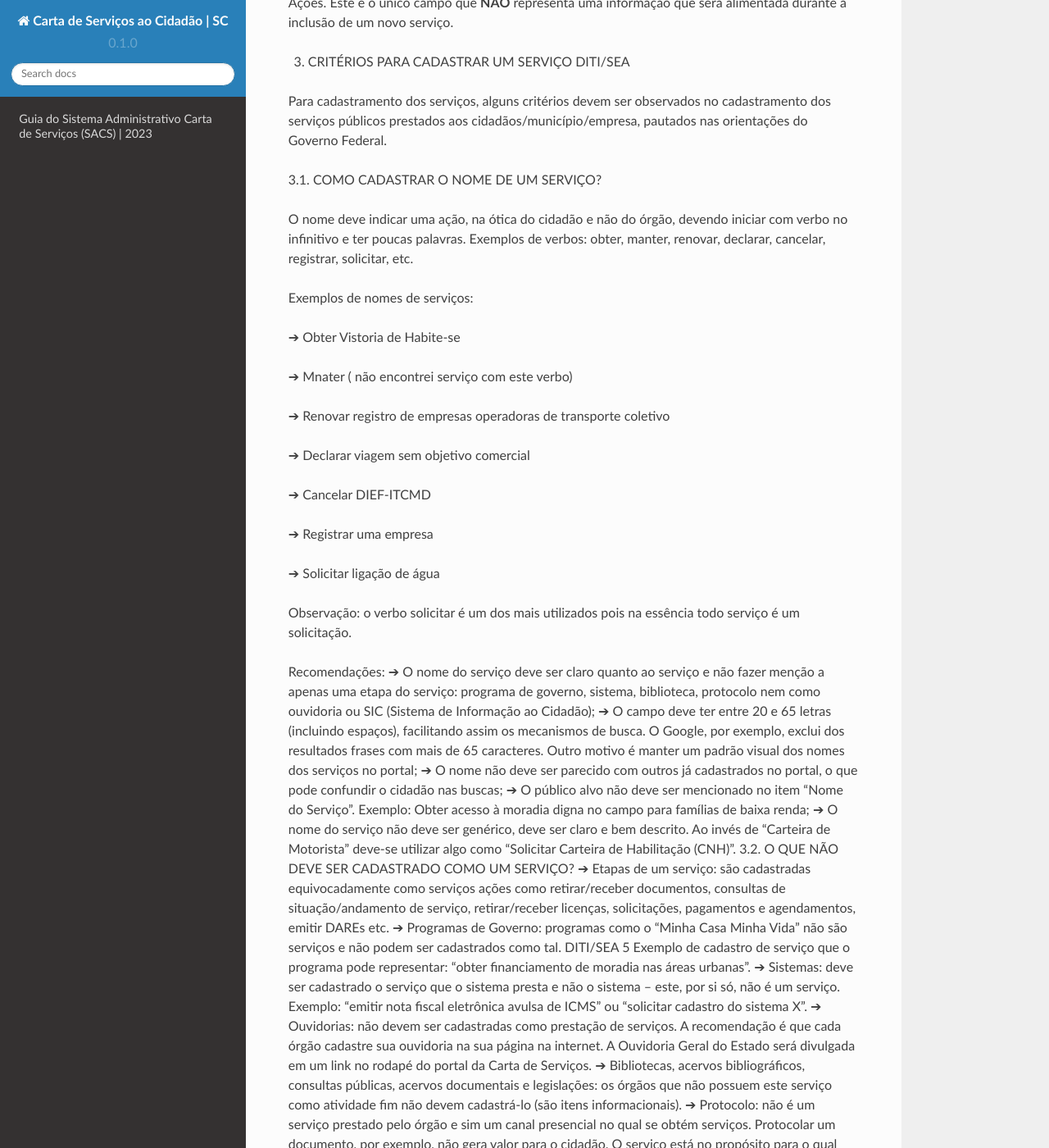
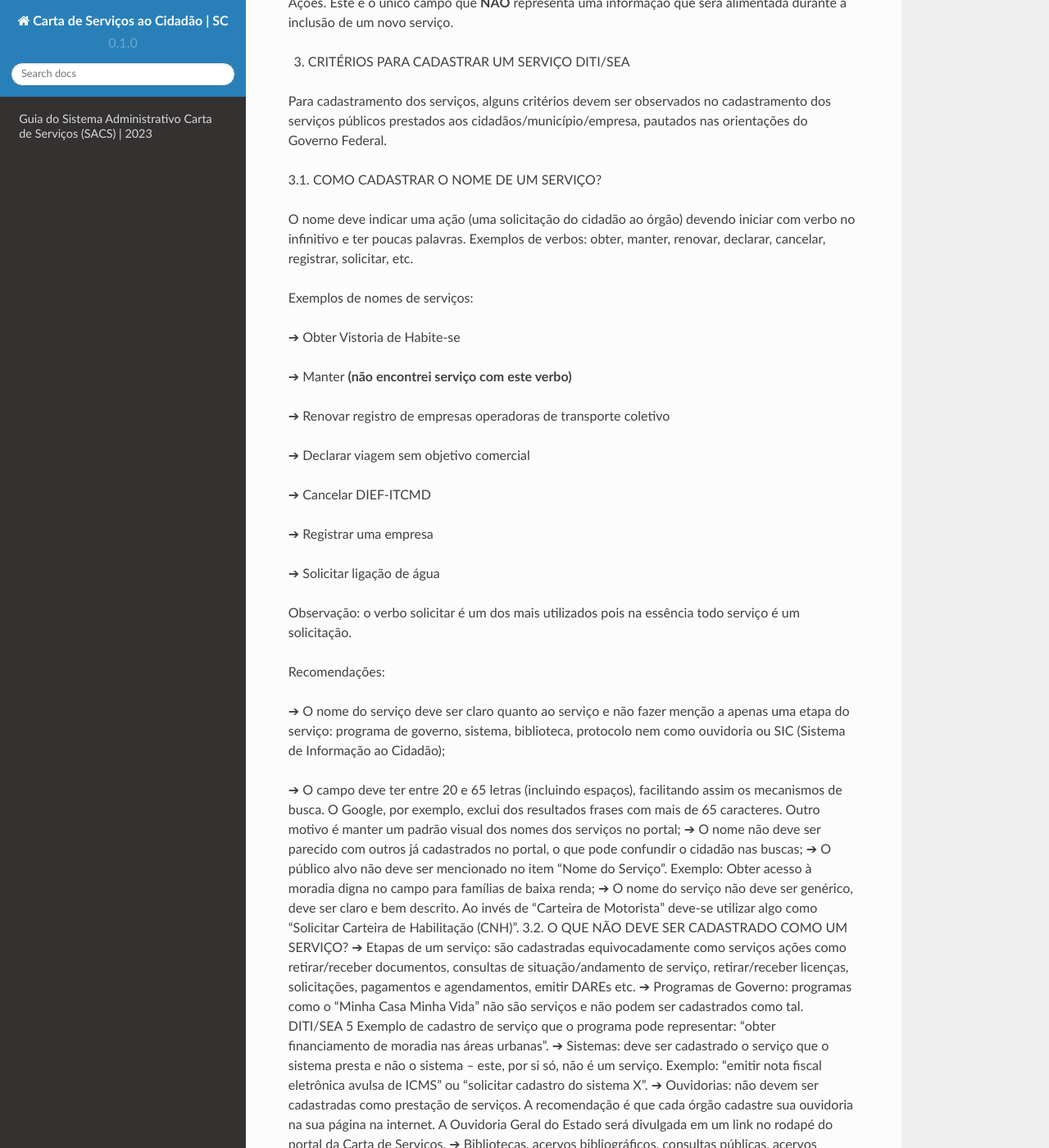
Before and after one commit to brunoaltieri/cartadeservicos, a Sphinx documentation site: the page built from docs/source/index.rst, in a window 1280 px wide and 1400 px high, scrolled down 2984 px. Shown: the whole window at 82% size. Built offline with Sphinx 7.4.7 and the Read the Docs theme 2.0.0, drawn with Linux system fonts in a browser that asks for light colours; some of the changed text lies outside the part shown.

Commit message:
Update index.rst

```diff
--- a/docs/source/index.rst
+++ b/docs/source/index.rst
@@ -95,13 +95,13 @@ Para cadastramento dos serviços, alguns critérios devem ser observados no cada
 
 3.1. COMO CADASTRAR O NOME DE UM SERVIÇO?
 
-O nome deve indicar uma ação, na ótica do cidadão e não do órgão, devendo iniciar com verbo no infinitivo e ter poucas palavras. Exemplos de verbos: obter, manter, renovar, declarar, cancelar, registrar, solicitar, etc.
+O nome deve indicar uma ação (uma solicitação do cidadão ao órgão) devendo iniciar com verbo no infinitivo e ter poucas palavras. Exemplos de verbos: obter, manter, renovar, declarar, cancelar, registrar, solicitar, etc.
 
 Exemplos de nomes de serviços:
 
 ➔ Obter Vistoria de Habite-se
 
-➔ Mnater ( não encontrei serviço com este verbo)
+➔ Manter **(não encontrei serviço com este verbo)**
 
 ➔ Renovar registro de empresas operadoras de transporte coletivo
 
@@ -116,9 +116,9 @@ Exemplos de nomes de serviços:
 Observação: o verbo solicitar é um dos mais utilizados pois na essência todo serviço é um solicitação.
 
 Recomendações:
-➔ O nome do serviço deve ser claro quanto ao serviço e não fazer menção a apenas uma etapa do serviço:
-programa de governo, sistema, biblioteca, protocolo nem como ouvidoria ou SIC (Sistema de Informação
-ao Cidadão);
+
+➔ O nome do serviço deve ser claro quanto ao serviço e não fazer menção a apenas uma etapa do serviço: programa de governo, sistema, biblioteca, protocolo nem como ouvidoria ou SIC (Sistema de Informação ao Cidadão);
+
 ➔ O campo deve ter entre 20 e 65 letras (incluindo espaços), facilitando assim os mecanismos de busca. O
 Google, por exemplo, exclui dos resultados frases com mais de 65 caracteres. Outro motivo é manter um
 padrão visual dos nomes dos serviços no portal;
```
